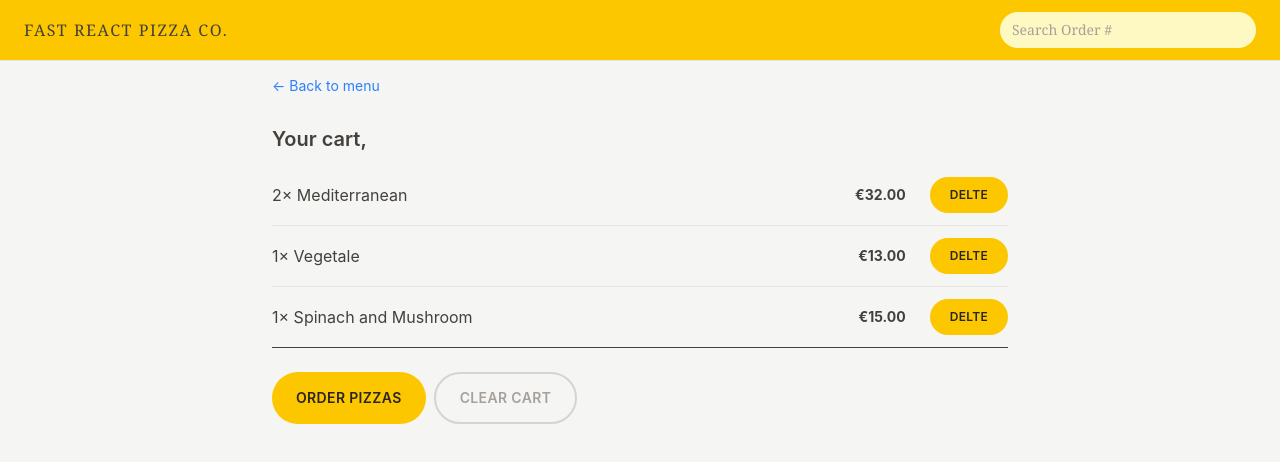
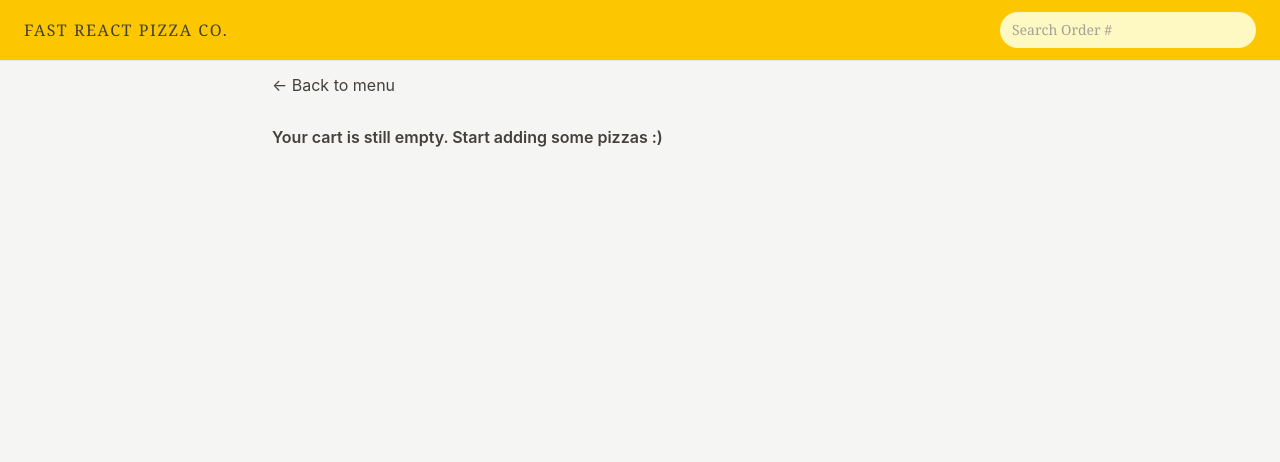
Before and after one commit to DENBARIT/PizzaDeliveryApplication, a React (Vite) app: page /cart in a window 1280 px wide. Shown: the top 462 px of the page. Built offline with nearby package versions, Linux system fonts and the light colour scheme.

Commit message:
feat:building the cart component

```diff
--- a/src/Features/cart/Cart.jsx
+++ b/src/Features/cart/Cart.jsx
@@ -3,34 +3,40 @@ import LinkButton from "../../ui/LinkButton";
 import Button from "../../ui/Button"
 import CartItem from './CartItem';
 import { useSelector } from 'react-redux';
-const fakeCart = [
-  {
-    pizzaId: 12,
-    name: 'Mediterranean',
-    quantity: 2,
-    unitPrice: 16,
-    totalPrice: 32,
-  },
-  {
-    pizzaId: 6,
-    name: 'Vegetale',
-    quantity: 1,
-    unitPrice: 13,
-    totalPrice: 13,
-  },
-  {
-    pizzaId: 11,
-    name: 'Spinach and Mushroom',
-    quantity: 1,
-    unitPrice: 15,
-    totalPrice: 15,
-  },
-];
+import { getCart } from './cartSlice';
+import { useDispatch } from 'react-redux';
+import {clearCart} from './cartSlice';
+import EmptyCart from './EmptyCart';
+// const fakeCart = [
+//   {
+//     pizzaId: 12,
+//     name: 'Mediterranean',
+//     quantity: 2,
+//     unitPrice: 16,
+//     totalPrice: 32,
+//   },
+//   {
+//     pizzaId: 6,
+//     name: 'Vegetale',
+//     quantity: 1,
+//     unitPrice: 13,
+//     totalPrice: 13,
+//   },
+//   {
+//     pizzaId: 11,
+//     name: 'Spinach and Mushroom',
+//     quantity: 1,
+//     unitPrice: 15,
+//     totalPrice: 15,
+//   },
+// ];
 
 function Cart() {
-  const cart = fakeCart;
-const username=useSelector((state)=>state.user.username)
-
+  // const cart = fakeCart;
+const username=useSelector((state)=>state.user.username);
+const cart=useSelector(getCart);
+const dispatch=useDispatch();
+if(cart.length===0) return (<EmptyCart/>)
   return (
     <div className="px-4 py-3">
       <LinkButton to="/menu">&larr; Back to menu</LinkButton>
@@ -45,7 +51,7 @@ const username=useSelector((state)=>state.user.username)
       <div className="mt-6 space-x-2">
         <Button to="/order/new" type="primary"> Order Pizzas</Button>
         {/* <Link to="/order/new">Order Pizzas</Link> */}
-        <Button type="secondary">Clear cart</Button>
+        <Button type="secondary" onClick={()=>dispatch(clearCart())}>Clear cart</Button>
       </div>
     </div>
   );
--- a/src/Features/cart/EmptyCart.jsx
+++ b/src/Features/cart/EmptyCart.jsx
@@ -2,10 +2,10 @@ import { Link } from 'react-router-dom';
 
 function EmptyCart() {
   return (
-    <div>
+    <div className="px-4 py-3">
       <Link to="/menu">&larr; Back to menu</Link>
 
-      <p>Your cart is still empty. Start adding some pizzas :)</p>
+      <p className="mt-7 font-semibold">Your cart is still empty. Start adding some pizzas :)</p>
     </div>
   );
 }
--- a/src/Features/cart/cartSlice.js
+++ b/src/Features/cart/cartSlice.js
@@ -45,6 +45,6 @@ const cartSlice=createSlice({
 // using redux selectors may cause  performance issue ,so we can use reselect librarya
 export const {addItem,deleteItem,increaseItemQuantity,decreaseItemQuantity,clearCart}=cartSlice.actions;
 export  default cartSlice.reducer;
-export const getTotalCartQuantity=
-(state)=>state.cart.cart.reduce((sum,item)=>sum+item.quantity,0);
+export const getTotalCartQuantity=(state)=>state.cart.cart.reduce((sum,item)=>sum+item.quantity,0);
 export const getTotalCartPrice=(state)=>state.cart.cart.reduce((sum,item)=>sum+item.totalPrice,0);
+export const getCart=(state)=>state.cart.cart;
```
